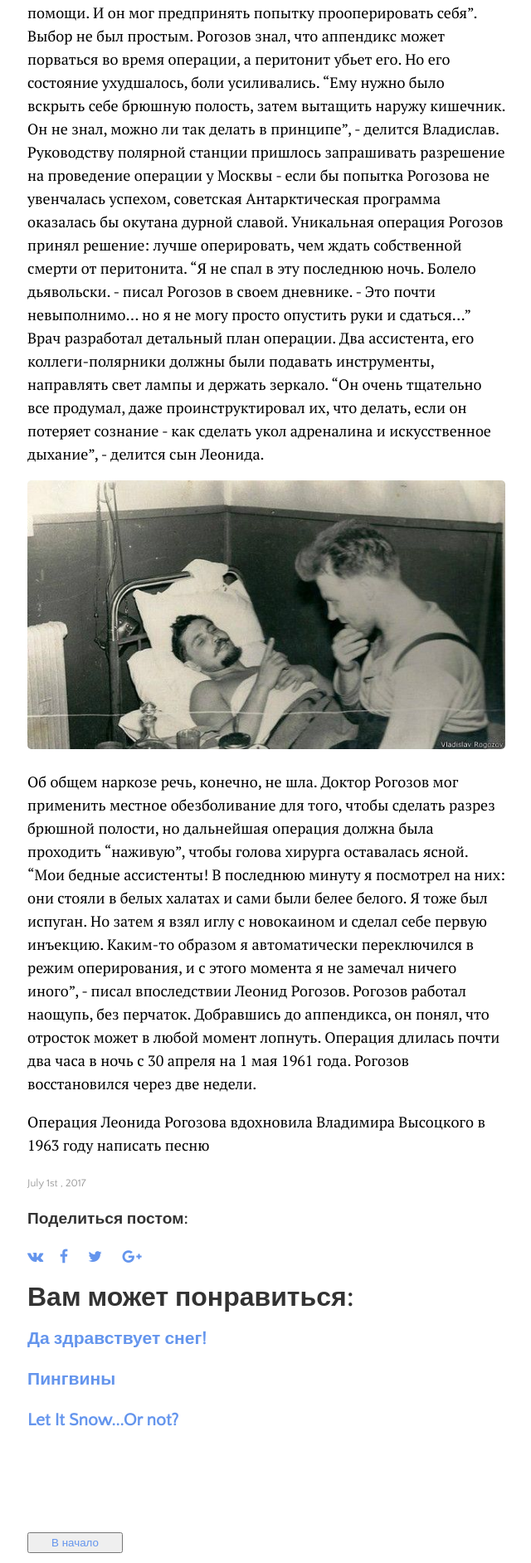
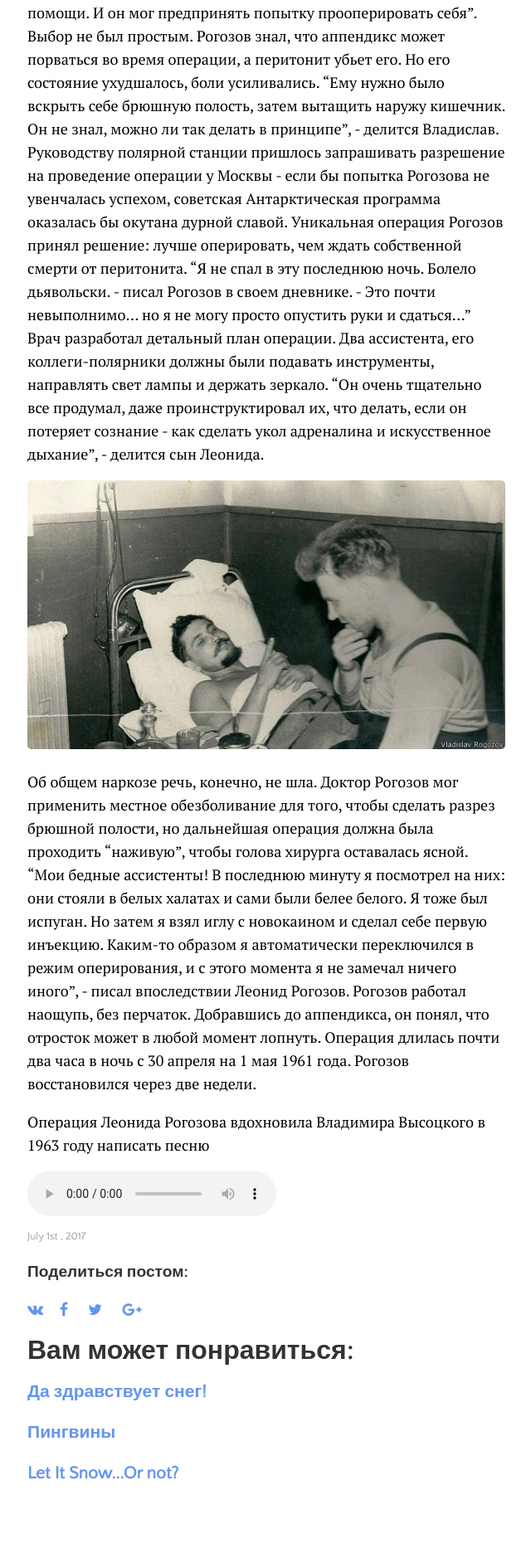
Before and after one commit to Romanova-ej/Romanova-ej.github.io_off, a Jekyll site: the page built from _posts/2017-07-01-Surgical-Operation.md, in a window 1280 px wide. Shown: the part 1028-2912 px from the top of the page at 83% size, without its empty margins (319-959 px from the left). Built offline with Jekyll 4.4.1, drawn with Linux system fonts in a browser that asks for light colours; nearby versions of some CDN libraries; grey boxes are pictures that could not be loaded.

Commit message:
Update 2017-07-01-Surgical-Operation.md

```diff
--- a/_posts/2017-07-01-Surgical-Operation.md
+++ b/_posts/2017-07-01-Surgical-Operation.md
@@ -37,4 +37,4 @@ image:
 
 Операция Леонида Рогозова вдохновила Владимира Высоцкого в 1963 году написать песню
 
-<!--<audio src="../assets/audio/app_VV.ogg" controls></audio>-->
+<audio src="../assets/audio/app_VV.ogg" controls></audio>
```
